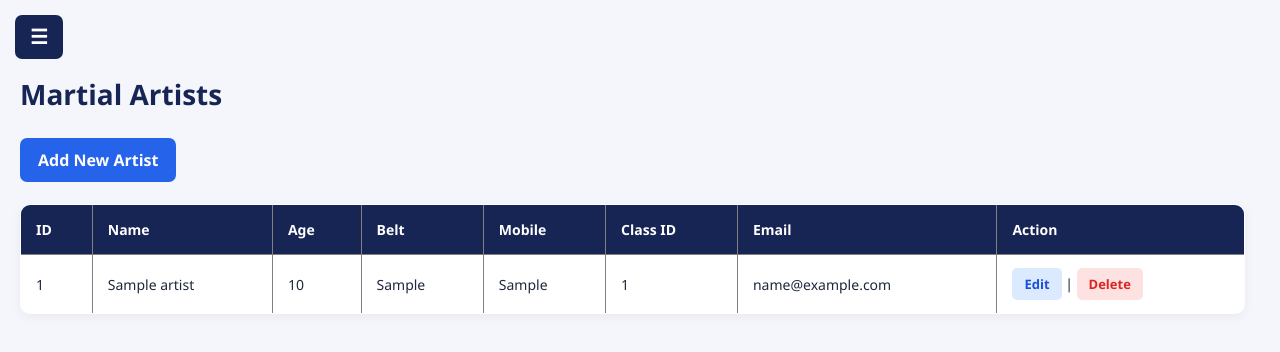
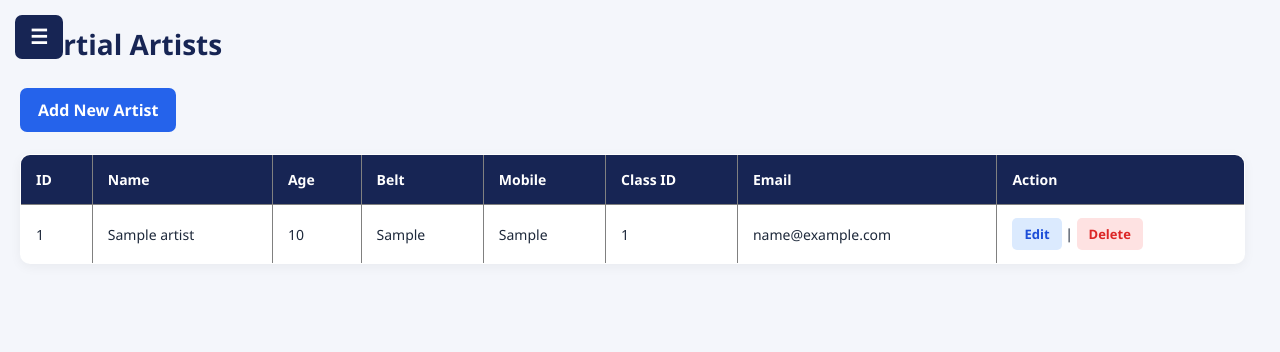
Before and after one commit to saikiran-shriram/martial-arts-class-data-management, a Flask app: page /artists in a window 1280 px wide. Shown: the top 352 px of the page. Run offline with Flask 3, Linux system fonts and the light colour scheme; tables that the repository leaves empty or names only in its code hold one stand-in row (values such as "Sample post").

Commit message:
Update style.css

```diff
--- a/static/style.css
+++ b/static/style.css
@@ -366,7 +366,7 @@ button:hover {
 /* Leave space for the menu button */
 
 body:not(.dashboard-body) {
-    padding-top: 75px;
+    padding-top: 25px;
 }
 /* Always show the sidebar toggle button */
 
```
